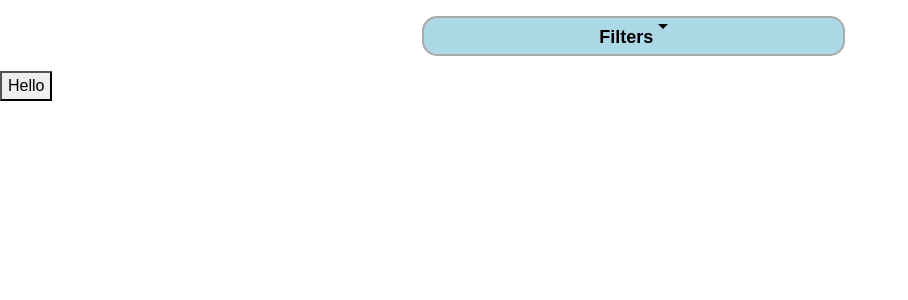
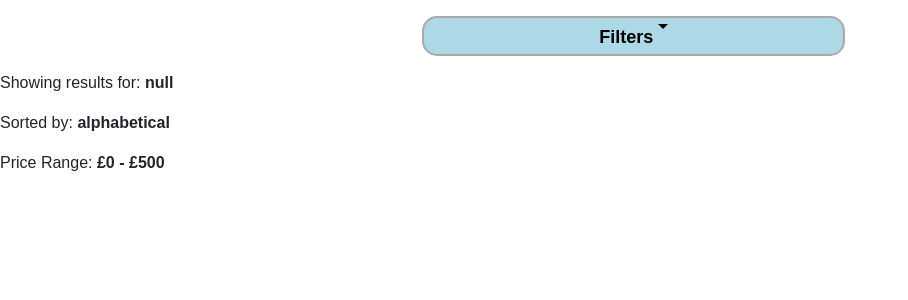
Before and after one commit to BlackCat64/ssh-shop-prototype, a React (Create React App) app: page /shop/results in a window 1280 px wide. Shown: the top 300 px of the page, without its empty margins (0-908 px from the left). Built offline with nearby package versions, Linux system fonts and the light colour scheme.

Commit message:
Added props to the search results page

```diff
--- a/src/App.css
+++ b/src/App.css
@@ -1,4 +1,4 @@
-* {
+body * {
     font-family: Arial, serif;
 }
 
@@ -55,10 +55,6 @@
     margin: 0 auto;
     table-layout: fixed;
     border-collapse: collapse;
-
-    /*display: flex;*/
-    /*justify-content: center;*/
-    /*align-items: flex-start;*/
 }
 .filterOptionsLayout th {
     width: 50%;
--- a/src/App.tsx
+++ b/src/App.tsx
@@ -1,4 +1,4 @@
-import React from 'react';
+import React, {useState} from 'react';
 import './App.css';
 import { BrowserRouter as Router,
   Route,
@@ -18,7 +18,7 @@ function App() {
           <Routes>
             <Route path="/" element={<Dashboard/>}/>
             <Route path="/shop" element={<ShopHome/>}/>
-            <Route path="/shop/results" element={<SearchResults/>}/>
+            <Route path="/shop/results" element={<SearchResults query={"null"}/>}/>
             <Route path="/shop/basket" element={<Basket />}/>
             <Route path="/shop/checkout" element={<Checkout />}/>
             <Route path="*" element={<h1>404 - Page Not Found</h1>} />
@@ -28,8 +28,6 @@ function App() {
       </Router>
   );
 }
-
-//work on pages in their respective functions
 
 //Dashboard function is like homepage, just use to have button to Shop
 const Dashboard = () => (
@@ -60,13 +58,38 @@ const ShopHome = () => (
     </div>
 );
 
+interface SearchResultsProps {
+    query: string;
+}
+
 //variable page that changes based on searches
-const SearchResults = () => (
-    <div>
-        <FilterSelect/>
-        <button>Hello</button>
-    </div>
-);
+const SearchResults = ({ query } : SearchResultsProps) => {
+    const [sortType, setSortType] = useState<string>("alphabetical"); // default to sort by alphabetical order
+    const [minPrice, setMinPrice] = useState<number>(0);
+    const [maxPrice, setMaxPrice] = useState<number>(500);
+
+
+    // use this code for searching in the list of items, when we have it
+    // const results = mockData.filter(item =>
+    //     item.toLowerCase().includes(searchQuery.toLowerCase())
+    // );
+
+    return (<div>
+        <FilterSelect
+            sortType={sortType}
+            setSortType={setSortType}
+            minPrice={minPrice}
+            setMinPrice={setMinPrice}
+            maxPrice={maxPrice}
+            setMaxPrice={setMaxPrice}
+        />
+        <div className={"searchResults"}>
+            <p>Showing results for: <strong>{query}</strong></p>
+            <p>Sorted by: <strong>{sortType}</strong></p>
+            <p>Price Range: <strong>£{minPrice} - £{maxPrice}</strong></p>
+        </div>
+    </div>);
+};
 
 //just displays items added to basket, and price(?)
 const Basket = () => (
--- a/src/Components/FilterSelect.tsx
+++ b/src/Components/FilterSelect.tsx
@@ -2,7 +2,23 @@ import React, {useState} from 'react';
 import PriceRangeSelector from './PriceRangeSelector'
 import SortSelector from './SortSelector'
 
-const FilterSelect: React.FC = () => {
+interface FilterSelectProps {
+    sortType: string;
+    setSortType: (value: string) => void;
+    minPrice: number;
+    setMinPrice: (value: number) => void;
+    maxPrice: number;
+    setMaxPrice: (value: number) => void;
+}
+
+const FilterSelect: React.FC<FilterSelectProps> = ({
+                                                       sortType,
+                                                       setSortType,
+                                                       minPrice,
+                                                       setMinPrice,
+                                                       maxPrice,
+                                                       setMaxPrice
+                                                   }) => {
     const [dropdownOpen, setDropdownOpen] = useState<boolean>(false);
 
     const toggleDropdown = () => {
@@ -31,10 +47,15 @@ const FilterSelect: React.FC = () => {
                 <div className="filterSelect">
                     <table className="filterOptionsLayout">
                         <th>
-                            <PriceRangeSelector/>
+                            <PriceRangeSelector
+                                minPrice={minPrice}
+                                setMinPrice={setMinPrice}
+                                maxPrice={maxPrice}
+                                setMaxPrice={setMaxPrice}
+                            />
                         </th>
                         <th>
-                            <SortSelector/>
+                            <SortSelector sortType={sortType} setSortType={setSortType} />
                         </th>
                     </table>
                     <button className="btn btn-primary" type="submit" onClick={handleSearchClick}>Search</button>
--- a/src/Components/PriceRangeSelector.tsx
+++ b/src/Components/PriceRangeSelector.tsx
@@ -1,9 +1,18 @@
-import React, { useState } from 'react';
+import React from 'react';
 
-const PriceRangeSelector: React.FC = () => {
-    // State to hold min and max price values
-    const [minPrice, setMinPrice] = useState<number>(0);
-    const [maxPrice, setMaxPrice] = useState<number>(500);
+interface PriceRangeSelectorProps {
+    minPrice: number;
+    setMinPrice: (value: number) => void;
+    maxPrice: number;
+    setMaxPrice: (value: number) => void;
+}
+
+const PriceRangeSelector: React.FC<PriceRangeSelectorProps> = ({
+                                          minPrice,
+                                          setMinPrice,
+                                          maxPrice,
+                                          setMaxPrice
+                                      }) => {
 
     // Handlers to update state and enforce constraints
     const handleMinPriceChange = (event: React.ChangeEvent<HTMLInputElement>) => {
--- a/src/Components/SortSelector.tsx
+++ b/src/Components/SortSelector.tsx
@@ -1,15 +1,17 @@
-import React, { useState } from 'react';
+import React from 'react';
 
-const SortSelect: React.FC = () => {
+interface SortSelectorProps {
+    sortType: string;
+    setSortType: (value: string) => void;
+}
+
+const SortSelect: React.FC<SortSelectorProps> = ({ sortType, setSortType }) => {
     const sortOptions: Record<string, string> = { // store all possible sort types in a mapping object
         'alphabetical': "Name: A - Z",
         'alphabetical-reverse': "Name: Z - A",
         'price': "Price: Low to High",
         'price-reverse': "Price: High to Low",
     };
-
-    // State to store the selected sort type
-    const [sortType, setSortType] = useState<string>('alphabetical');
 
     const handleSortChange = (type: string) => {
         setSortType(type);
```
